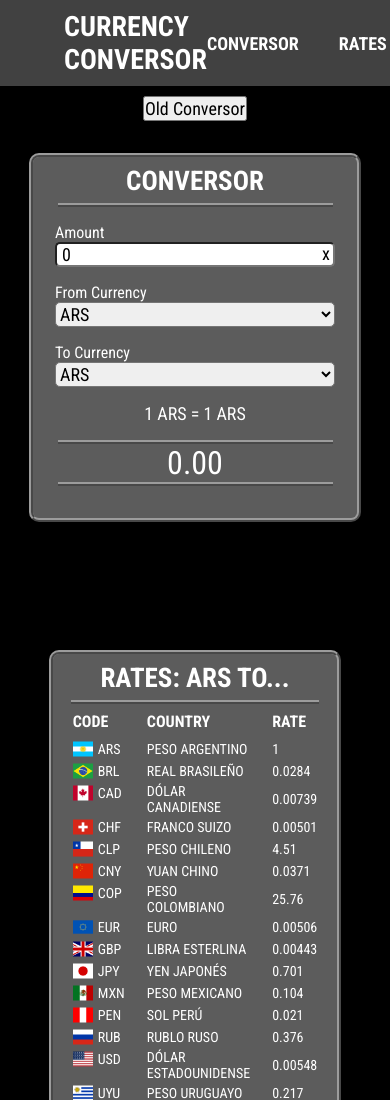
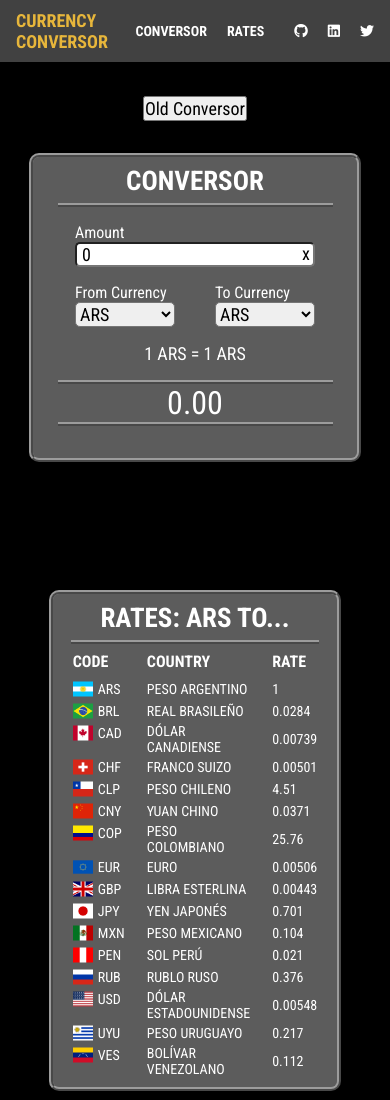
Before and after one commit to martin201285/Coder_JavaScript, a plain HTML site: page index.html in a window 390 px wide. Shown: the top 1100 px of the page. Drawn offline with Linux system fonts and the light colour scheme; some packages are replaced by stand-ins of ours; a script that the page names is missing.

Commit message:
34110 - FIX - Se realizan ajustes finales sobre el proyecto y subida al servidor

```diff
--- a/css/index.css
+++ b/css/index.css
@@ -94,7 +94,7 @@ header {
 h1 {
     font-size:var(--font-lg);
     text-transform: uppercase;
-    color: white;
+    color: rgb(231, 182, 59);
     padding: 1rem 0 1rem 0;
     cursor: default;
 }
@@ -234,14 +234,32 @@ main {
     font-size: var(--font-md);
 }
 
+.conversorBox__menu {
+    display: flex;
+    gap: 4rem;
+}
+
 .conversorBox__currency {
     display: flex;
     flex-direction: column;
     justify-content: center;
 }
 
-select, input {
-    width: 28rem;
+.currencyBox {
+    padding: 0 .2rem;
+    display: flex;
+    flex-direction: row;
+    gap: .5rem;
+}
+
+input {
+    width: 24rem;
+    font-size: var(--font-md);
+    border-radius: .5rem;
+}
+
+select {
+    width: 10rem;
     font-size: var(--font-md);
     border-radius: .5rem;
 }
@@ -350,3 +368,33 @@ footer p {
 .spanFooter {
     font-weight: bold;
 }
+
+/* MEDIAS */
+
+@media screen and (max-width: 768px) {
+
+    header {
+        padding: 0 var(--spacing-sm);
+    }
+
+    .menu {
+        gap: 0;
+    }
+
+    .menu__items {
+        gap: 1rem;
+    }
+
+}
+
+@media screen and (max-width: 600px) {
+
+    h1 {
+        font-size: var(--font-md);
+    }
+
+    .menu a {
+        font-size: var(--font-xs);
+    }
+
+}
--- a/index.html
+++ b/index.html
@@ -40,6 +40,7 @@
                     <input type="number" min="0.00" max="100000000.00" step="0.01" placeholder="0" value="0" aria-label="Cantidad a convertir" id="input" class="input">
                     <button type="button" class="button" id="button" aria-label="Clear amount">x</button>
                 </form>
+                <div class="conversorBox__menu">
                     <form class="conversorBox__currency" action="#">
                         <label for="currency">From Currency</label>
                         <select name="currencyFrom" id="currencyFrom">
@@ -52,6 +53,7 @@
                                 <!-- Se inserta lista con archivo JS: ver DINAMIC LIST FOR CURRENCY SELECTION -->
                             </select>
                     </form>
+                </div>
                 <div class="conversorBox__rate">
                     <!-- Se inserta lista con archivo JS: function calculate() -->
                     <p id="rate"> 1 ARS = 1 ARS</p>
--- a/js/index.js
+++ b/js/index.js
@@ -38,6 +38,7 @@ let recorrer = entradas.map(function (elemento) {
     // console.log(codeValues);
 });
 
+
 // DINAMIC LIST FOR CURRENCY SELECTION
 
 // Capture Currencies: From & To Tags
@@ -55,7 +56,6 @@ currencies.forEach(currency => {
     currencyFromTag.append(option);
 })
 
-
 // To Currency Option List
 
 currencies.forEach(currency => {
@@ -66,44 +66,45 @@ currencies.forEach(currency => {
     currencyToTag.append(option);
 })
 
+
 // CONVERSOR
 
-const monedaEl_one = document.getElementById("currencyFrom");
-const monedaEl_two = document.getElementById("currencyTo");
-const cantidadEl_one = document.getElementById("input");
-const tazaEl = document.getElementById("rate");
-const cantidadEl_two = document.getElementById("output");
+const currencyFrom = document.getElementById("currencyFrom");
+const currencyTo = document.getElementById("currencyTo");
+const inputValue = document.getElementById("input");
+const rateConvert = document.getElementById("rate");
+const outputValue = document.getElementById("output");
 
 // Fetch w/API
 function calculate(){
 
-    const monedaOne = monedaEl_one.value;
-    const monedaTwo = monedaEl_two.value;
+    const currencyOne = currencyFrom.value;
+    const currencyTwo = currencyTo.value;
 
-    console.log(monedaOne);
-    console.log(monedaTwo);
+    // console.log(monedaOne);
+    // console.log(monedaTwo);
 
-    fetch(`https://api.exchangerate-api.com/v4/latest/${monedaOne}`)
+    fetch(`https://api.exchangerate-api.com/v4/latest/${currencyOne}`)
     .then(res => res.json())
     .then(data => {
-        const taza = data.rates[monedaTwo];
-        console.log(taza);
+        const taza = data.rates[currencyTwo];
+        // console.log(taza);
 
         // Add rates values in HTML
-        tazaEl.innerText = `1 ${monedaOne} = ${taza} ${monedaTwo}`;
+        rateConvert.innerText = `1 ${currencyOne} = ${taza} ${currencyTwo}`;
 
         // Add output value in HTML
-        outputValue = (cantidadEl_one.value * taza).toFixed(2);
-        cantidadEl_two.innerHTML = `$ ${outputValue}`;
+        textValue = (inputValue.value * taza).toFixed(2);
+        outputValue.innerHTML = `${currencyTwo} ${textValue}`;
 
     });
 }
 
 // Events
-monedaEl_one.addEventListener('change', calculate);
-cantidadEl_one.addEventListener('input', calculate);
-monedaEl_two.addEventListener('change', calculate);
-cantidadEl_two.addEventListener('input', calculate);
+currencyFrom.addEventListener('change', calculate);
+inputValue.addEventListener('input', calculate);
+currencyTo.addEventListener('change', calculate);
+outputValue.addEventListener('input', calculate);
 
 
 // DINAMIC ROWS FOR RATES TABLE
@@ -123,6 +124,7 @@ currencies.forEach(currency => {
     addRows.append(row);
 });
 
+
 // RESET BUTTON ON INPUT FIELD
 
 function clearAmount() {
@@ -133,6 +135,7 @@ function clearAmount() {
 
 const clearButton = document.getElementById("button");
 clearButton.addEventListener("click", clearAmount);
+
 
 // SCROLL UP FUNCTION
 
@@ -150,6 +153,7 @@ function scrollUp(pxScreen){
 }
 
 scrollUp(100);
+
 
 // SWEETALERT ON OLD CONVERSOR BUTTON
 
```
Also changed, not shown: 1 other file. Lines whose indentation alone changed are shown as unchanged.
